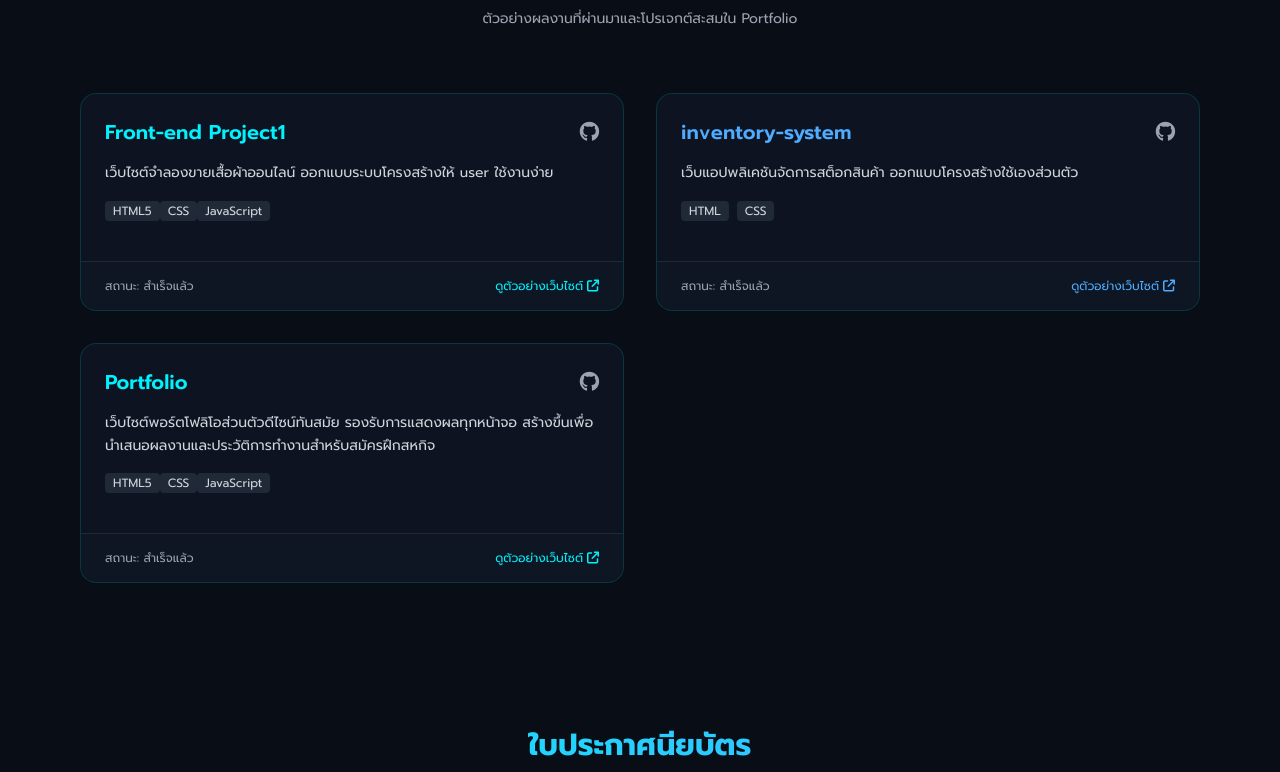
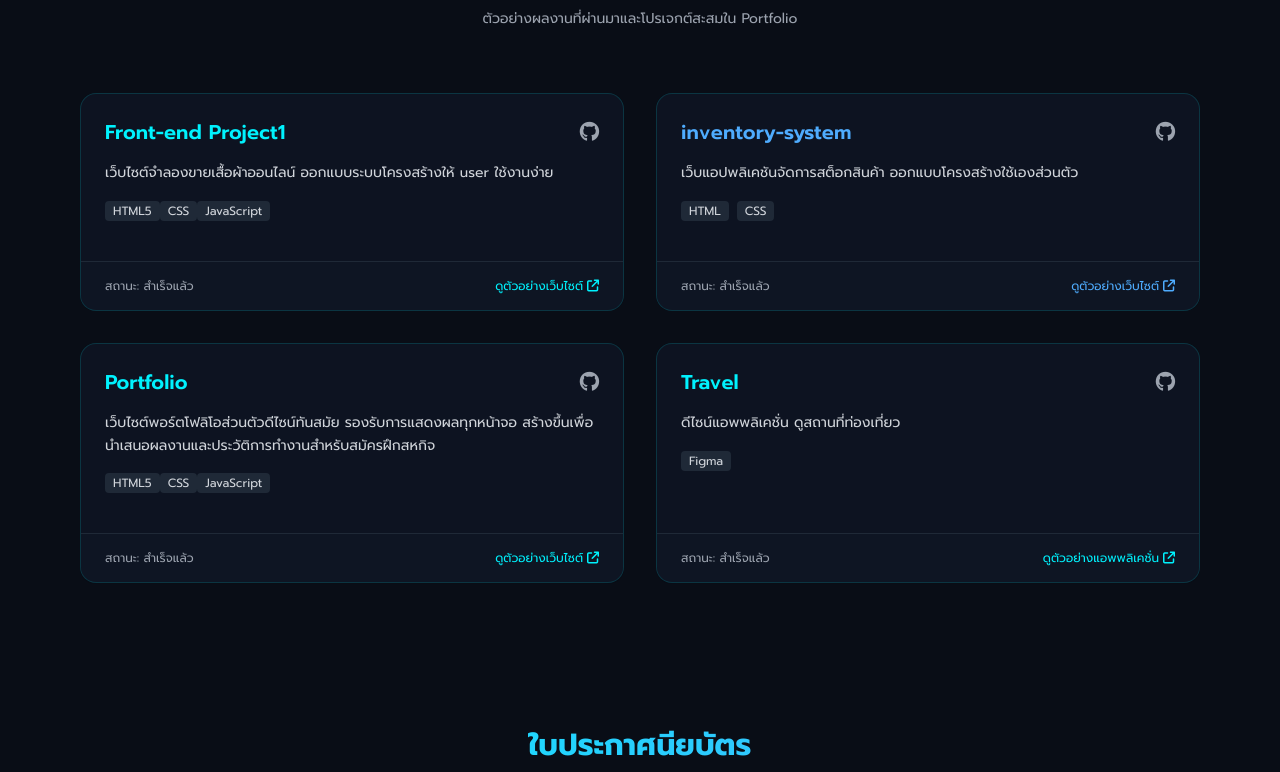
Before and after one commit to narisamwork/Portfolio, a plain HTML site: page index.html in a window 1280 px wide. Shown: the part 2925-3697 px from the top of the page. Drawn offline with nearby package versions, Linux system fonts and the light colour scheme.

Commit message:
Update index.html

```diff
--- a/index.html
+++ b/index.html
@@ -256,7 +256,7 @@
                 <div class="text-accentPurple text-2xl mb-4"><i class="fa-solid fa-server"></i></div>
                 <h3 class="text-lg font-semibold mb-3">Tools & Workflow</h3>
                 <ul class="space-y-2 text-sm text-gray-300">
-                    <li class="flex items-center"><i class="fa-solid fa-check text-accentPurple mr-2 text-xs"></i> Git & GitHub / GitHub Pages </li>
+                    <li class="flex items-center"><i class="fa-solid fa-check text-accentPurple mr-2 text-xs"></i> Git & GitHub / Figma </li>
                     <li class="flex items-center"><i class="fa-solid fa-check text-accentPurple mr-2 text-xs"></i> VS Code / XAMPP </li>
                     <li class="flex items-center"><i class="fa-solid fa-check text-accentPurple mr-2 text-xs"></i> Canva / Office </li>
                 </ul>
@@ -347,6 +347,25 @@
                 <div class="px-6 py-4 bg-gray-900/50 border-t border-gray-800 flex justify-between items-center text-xs">
                     <span class="text-gray-400">สถานะ: สำเร็จแล้ว</span>
                     <a href="https://narisamwork.github.io/Portfolio/" class="text-accentBlue hover:underline flex items-center">ดูตัวอย่างเว็บไซต์ <i class="fa-solid fa-arrow-up-right-from-square ml-1"></i></a>
+                </div>
+            </div>
+
+            <div class="glass-card rounded-2xl overflow-hidden flex flex-col justify-between">
+                <div class="p-6">
+                    <div class="flex justify-between items-start mb-4">
+                        <h3 class="text-xl font-semibold text-accentBlue">Travel</h3>
+                        <a href="#" class="text-gray-400 hover:text-white transition"><i class="fa-brands fa-github text-xl"></i></a>
+                    </div>
+                    <p class="text-gray-300 text-sm mb-4 leading-relaxed">
+                    ดีไซน์แอพพลิเคชั่น ดูสถานที่ท่องเที่ยว
+                    </p>
+                    <div class="flex flex-wrap -2 mb-4">
+                        <span class="px-2 py-0.5 text-xs rounded bg-gray-800 text-gray-300">Figma</span>
+                    </div>
+                </div>
+                <div class="px-6 py-4 bg-gray-900/50 border-t border-gray-800 flex justify-between items-center text-xs">
+                    <span class="text-gray-400">สถานะ: สำเร็จแล้ว</span>
+                    <a href="https://www.figma.com/design/6vNna4YNBfx7uWI7PgT4Yw/Untitled?m=auto&t=Uq3S1vsEDIVS39Dm-6" class="text-accentBlue hover:underline flex items-center">ดูตัวอย่างแอพพลิเคชั่น <i class="fa-solid fa-arrow-up-right-from-square ml-1"></i></a>
                 </div>
             </div>
 
```
